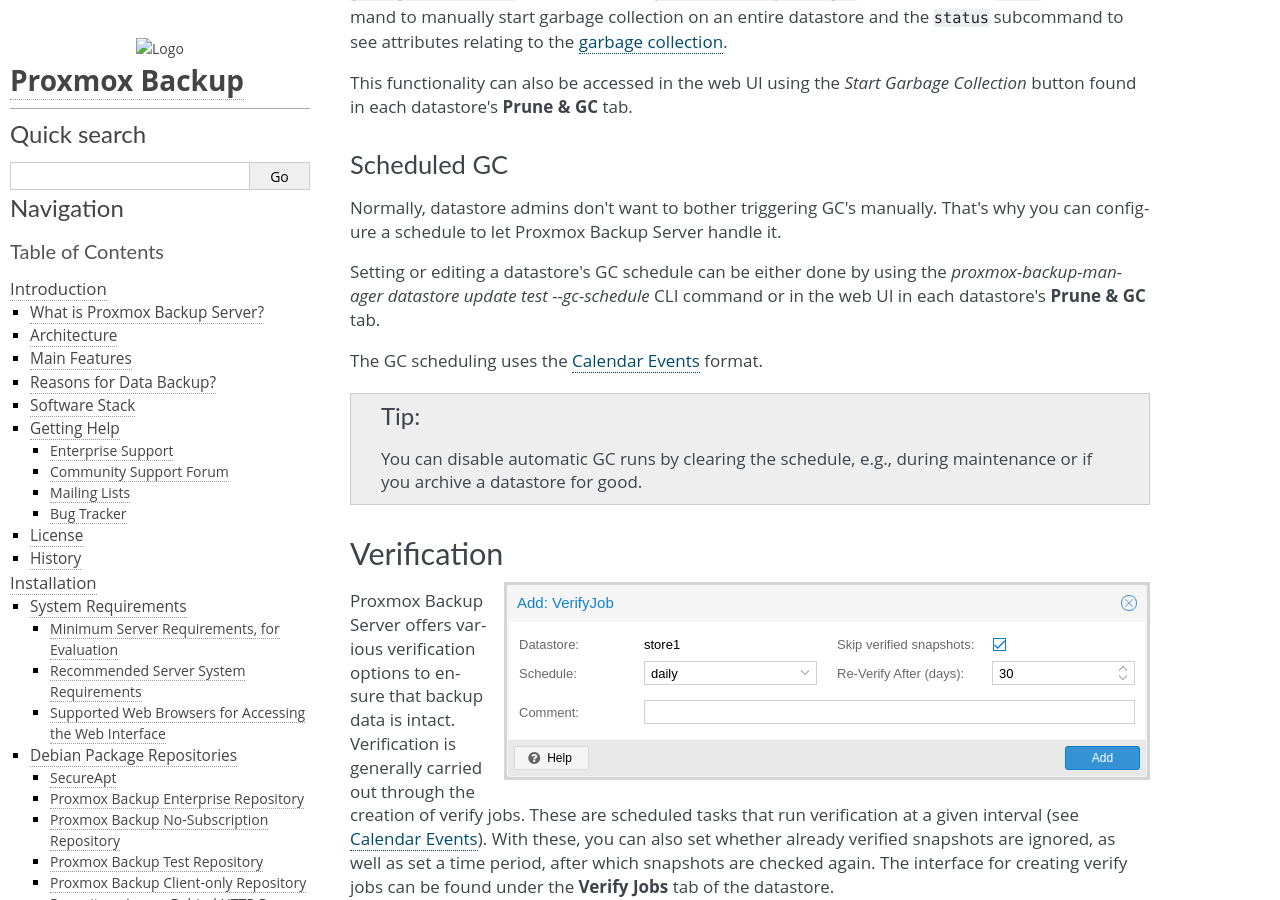
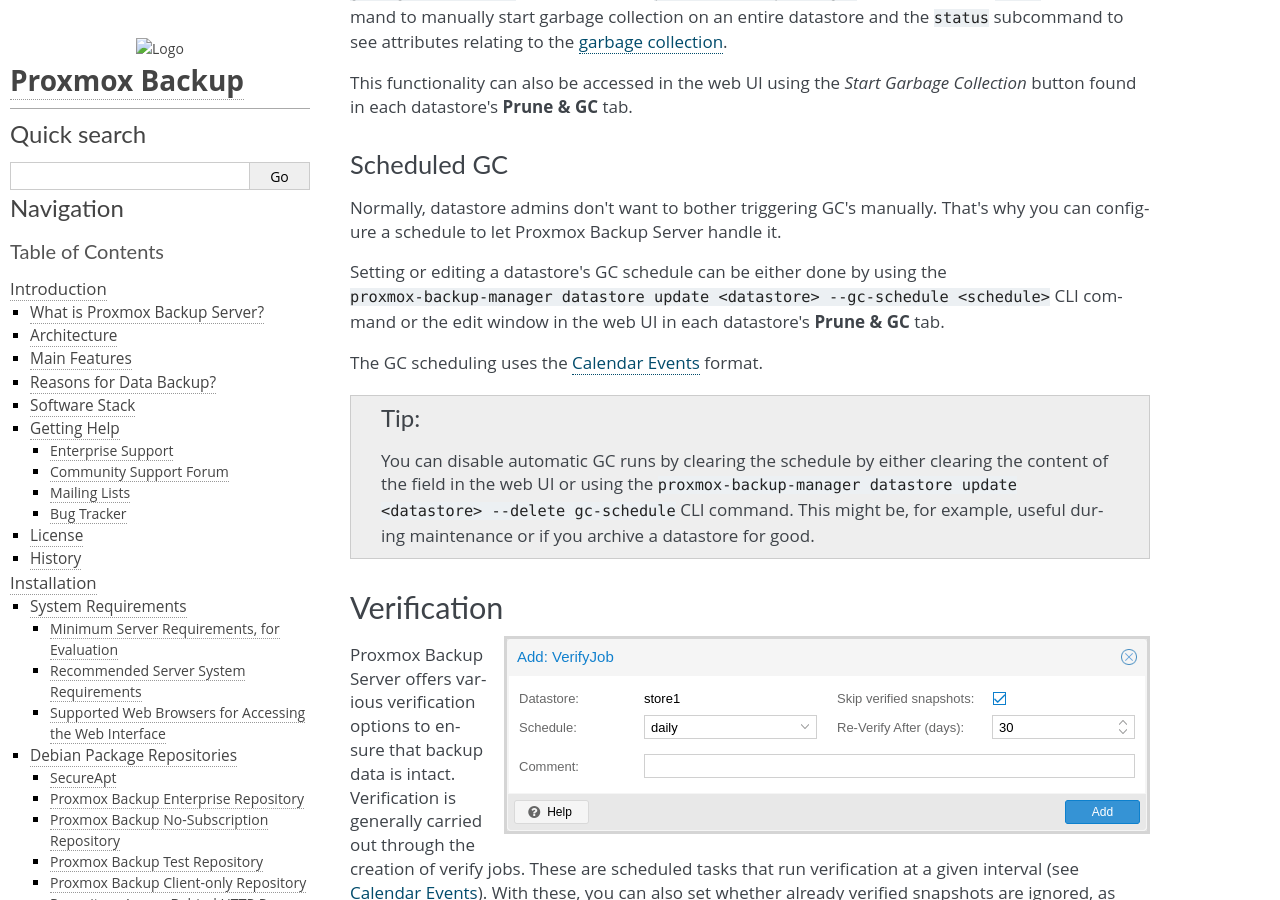
Before and after one commit to rikka-chunibyo/PBS-X, a Sphinx documentation site: the page built from docs/maintenance.rst, in a window 1280 px wide and 900 px high, scrolled down 4880 px. Built offline with Sphinx 7.4.7, drawn with Linux system fonts in a browser that asks for light colours.

Commit message:
docs: maintenance: fix-up some overlooked wording/formatting
Signed-off-by: Thomas Lamprecht <t.lamprecht@proxmox.com>

```diff
--- a/docs/maintenance.rst
+++ b/docs/maintenance.rst
@@ -224,13 +224,17 @@ Normally, datastore admins don't want to bother triggering GC's manually.
 That's why you can configure a schedule to let Proxmox Backup Server handle it.
 
 Setting or editing a datastore's GC schedule can be either done by using the
-`proxmox-backup-manager datastore update test --gc-schedule` CLI command or
-in the web UI in each datastore's **Prune & GC** tab.
+``proxmox-backup-manager datastore update <datastore> --gc-schedule <schedule>``
+CLI command or the edit window in the web UI in each datastore's **Prune & GC**
+tab.
 
 The GC scheduling uses the :ref:`calendar-event-scheduling` format.
 
-.. tip:: You can disable automatic GC runs by clearing the schedule, e.g.,
-   during maintenance or if you archive a datastore for good.
+.. tip:: You can disable automatic GC runs by clearing the schedule by either
+   clearing the content of the field in the web UI or using the
+   ``proxmox-backup-manager datastore update <datastore> --delete gc-schedule``
+   CLI command. This might be, for example, useful during maintenance or if you
+   archive a datastore for good.
 
 .. _maintenance_verification:
 
```
